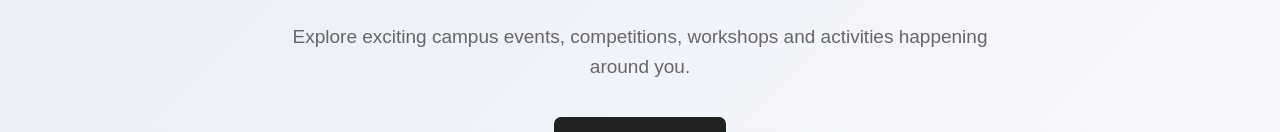
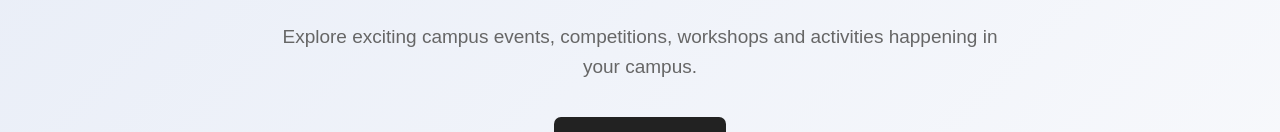
Before and after one commit to gsrestasricse2405u5-svg/Campus-Event-Management-System, a plain HTML site: page frontend/frontend/index.html in a window 1280 px wide. Shown: the part 296-428 px from the top of the page. Drawn offline with Linux system fonts and the light colour scheme.

Commit message:
Updated student portal description

```diff
--- a/frontend/frontend/index.html
+++ b/frontend/frontend/index.html
@@ -35,7 +35,7 @@
 
             <p>
                 Explore exciting campus events, competitions,
-                workshops and activities happening around you.
+                workshops and activities happening in your campus.
             </p>
 
             <a href="events.html" class="primary-button">
```
